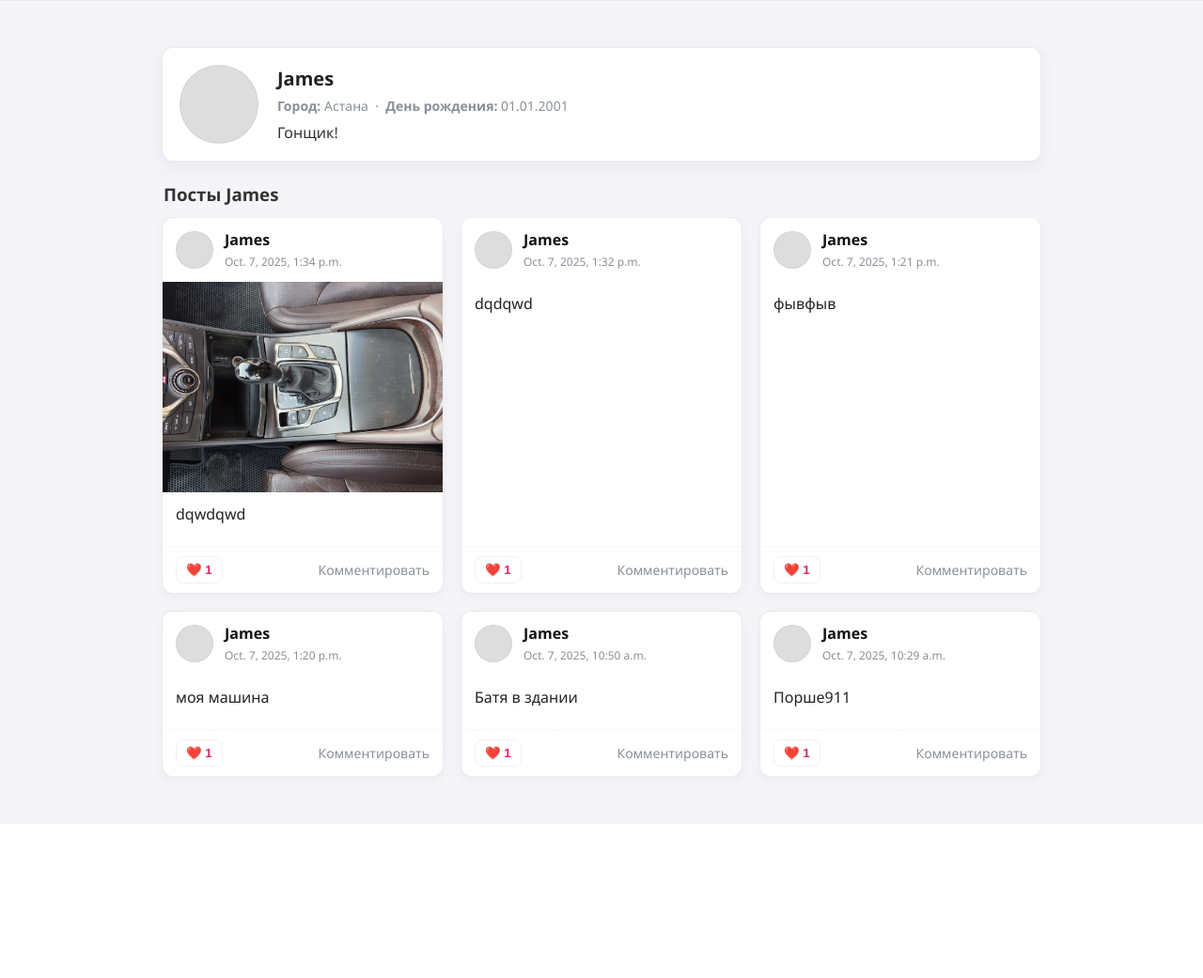
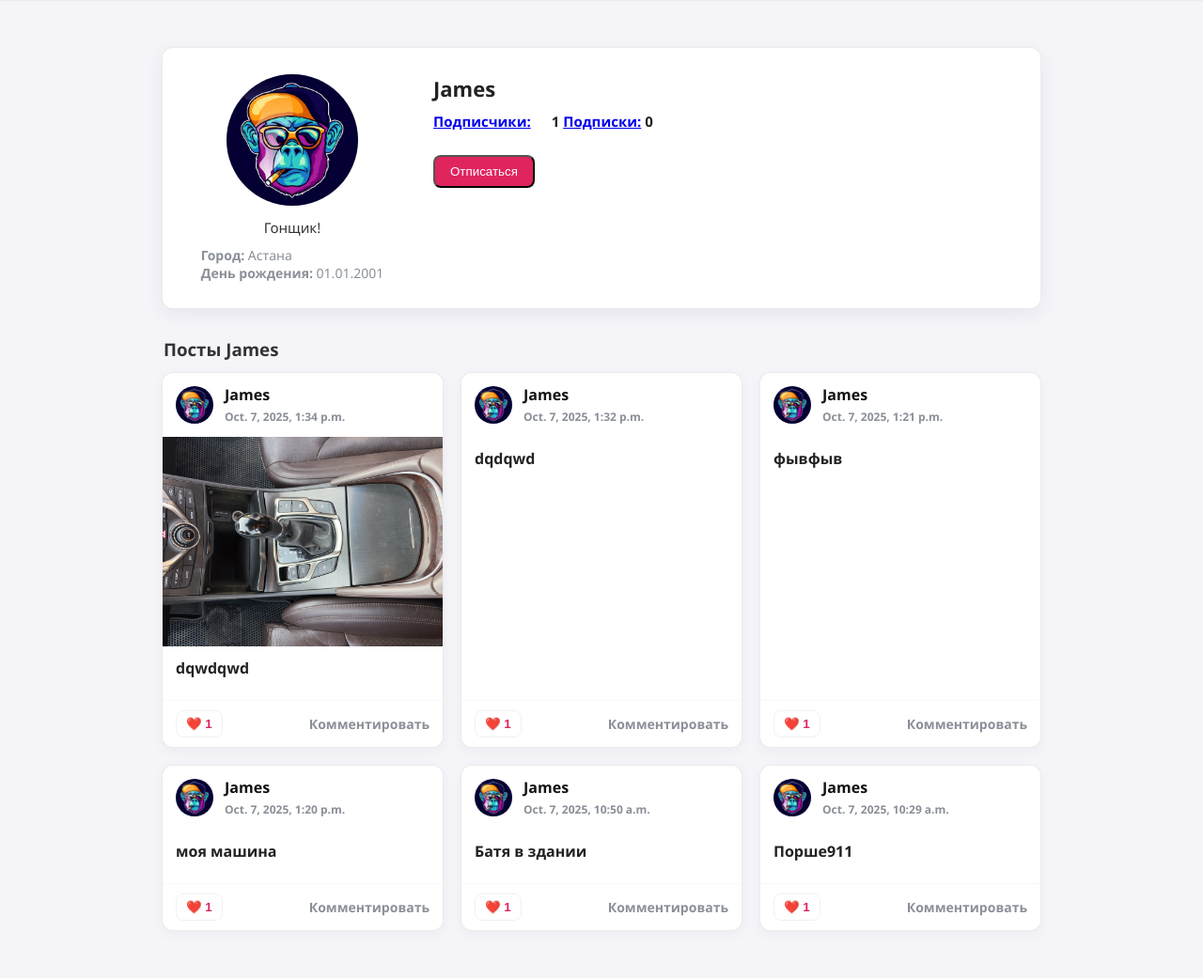
Before and after one commit to shakhzotm/minisocial, a Django app: a page that uses blog/templates/profile.html in a window 1280 px wide. Shown: the part 52-1093 px from the top of the page at 94% size. Before the commit the page ends 889 px from the top, so only its background shows below. Run offline with Django 5.2, Linux system fonts and the light colour scheme; a user stored in the database is signed in; data comes from the database, SQL or seed files in the repository; both versions use the stored data as it was after the commit.

Commit message:
Обновил шаблон followers_list и стили профиля

```diff
--- a/blog/forms.py
+++ b/blog/forms.py
@@ -4,7 +4,7 @@
 class ProfileForm(forms.ModelForm):
     class Meta:
         model = Profile
-        fields = ['bio', 'city', 'birth_date']
+        fields = ['bio', 'city', 'birth_date', 'avatar']
 
 
 class PostForm(forms.ModelForm):
--- a/blog/templates/profile.html
+++ b/blog/templates/profile.html
@@ -4,185 +4,245 @@
   <meta charset="UTF-8" />
   <title>Профиль {{ profile_user.username }}</title>
   <style>
-    :root{
-      --bg:#f4f4f9;
-      --card-bg:#ffffff;
-      --muted:#8a8f98;
-      --accent:#007bff;
-      --danger:#e0245e;
-      --border:rgba(0,0,0,0.08);
-      --shadow: 0 6px 20px rgba(24,39,75,0.06);
-      --radius:12px;
+    :root {
+      --bg: #f4f4f9;
+      --card-bg: #ffffff;
+      --muted: #8a8f98;
+      --accent: #007bff;
+      --danger: #e0245e;
+      --border: rgba(0, 0, 0, 0.08);
+      --shadow: 0 6px 20px rgba(24, 39, 75, 0.06);
+      --radius: 12px;
     }
 
-    *{box-sizing:border-box}
-    body{
+    * { box-sizing: border-box; }
+
+    body {
       font-family: "Segoe UI", Roboto, Arial, sans-serif;
-      background:var(--bg);
-      margin:0;
-      color:#222;
-      -webkit-font-smoothing:antialiased;
+      background: var(--bg);
+      margin: 0;
+      color: #222;
+      -webkit-font-smoothing: antialiased;
     }
 
-    header{
-      background:var(--card-bg);
-      padding:14px 28px;
-      display:flex;
-      align-items:center;
-      justify-content:space-between;
-      box-shadow:0 1px 0 rgba(0,0,0,0.04);
-      position:sticky;
-      top:0;
-      z-index:50;
-    }
-    header h1{margin:0;font-size:18px;color:#111}
-    header nav a{color:var(--accent); text-decoration:none; margin-left:14px; font-weight:500}
-    header nav a:hover{text-decoration:underline}
-
-    main{
-      max-width:980px;
-      margin:28px auto;
-      padding:22px;
+    header {
+      background: var(--card-bg);
+      padding: 14px 28px;
+      display: flex;
+      align-items: center;
+      justify-content: space-between;
+      box-shadow: 0 1px 0 rgba(0, 0, 0, 0.04);
+      position: sticky;
+      top: 0;
+      z-index: 50;
     }
 
-    /* профиль */
-    .profile-card{
-      display:flex;
-      gap:20px;
-      align-items:center;
-      background:var(--card-bg);
-      border:1px solid var(--border);
-      border-radius:var(--radius);
-      padding:18px;
-      box-shadow: var(--shadow);
-      margin-bottom:22px;
+    header h1 { margin: 0; font-size: 18px; color: #111; }
+    header nav a {
+      color: var(--accent);
+      text-decoration: none;
+      margin-left: 14px;
+      font-weight: 500;
+    }
+    header nav a:hover { text-decoration: underline; }
+
+    main {
+      max-width: 980px;
+      margin: 28px auto;
+      padding: 22px;
     }
 
-    .profile-avatar{
-      width:84px;
-      height:84px;
-      border-radius:50%;
-      background:#ddd;
-      background-size:cover;
-      background-position:center;
-      flex:0 0 84px;
-      border:1px solid rgba(0,0,0,0.05);
+    /* ---------- ПРОФИЛЬ ---------- */
+    .profile-card {
+      display: flex;
+      gap: 40px;
+      background: var(--card-bg);
+      border: 1px solid var(--border);
+      border-radius: var(--radius);
+      padding: 28px;
+      box-shadow: var(--shadow);
+      margin-bottom: 30px;
+      align-items: flex-start;
     }
 
-    .profile-info h2{margin:0 0 6px 0; font-size:20px}
-    .profile-meta{color:var(--muted); font-size:14px; margin-bottom:8px}
-    .profile-bio{margin:6px 0 0 0; color:#333; line-height:1.4}
+    .profile-left {
+      display: flex;
+      flex-direction: column;
+      align-items: center;
+      width: 220px;
 
-    .edit-link{
-      margin-top:10px;
-      display:inline-block;
-      padding:8px 14px;
-      background:var(--accent);
-      color:#fff;
-      border-radius:8px;
-      text-decoration:none;
-      font-weight:600;
-    }
-    .edit-link:hover{background:#0062d6}
-
-    /* сетка постов */
-    .posts-grid{
-      display:grid;
-      grid-template-columns: repeat(auto-fit, minmax(300px, 1fr));
-      gap:18px;
     }
 
-    .post-card{
-      background:var(--card-bg);
-      border:1px solid var(--border);
-      border-radius:12px;
-      overflow:hidden;
-      box-shadow: 0 4px 14px rgba(22,28,45,0.04);
-      transition: transform .15s ease, box-shadow .15s ease;
-      display:flex;
-      flex-direction:column;
-    }
-    .post-card:hover{
-      transform: translateY(-6px);
-      box-shadow: 0 12px 30px rgba(22,28,45,0.08);
+    .profile-avatar {
+      width: 140px;
+      height: 140px;
+      border-radius: 50%;
+      background: #ddd;
+      background-size: cover;
+      background-position: center;
+      border: 2px solid rgba(0, 0, 0, 0.05);
     }
 
-    .post-top{
-      display:flex;
-      align-items:center;
-      gap:12px;
-      padding:12px 14px;
-    }
-    .post-top .mini-avatar{
-      width:40px; height:40px; border-radius:50%;
-      background:#ddd; background-size:cover; background-position:center;
-      border:1px solid rgba(0,0,0,0.04);
-      flex:0 0 40px;
-    }
-    .post-author{font-weight:700; color:#111; text-decoration:none}
-    .post-author:hover{text-decoration:underline}
-    .post-time{color:var(--muted); font-size:12px}
+    .profile-bio {
+      margin-top: 12px;
+      color: #333;
+      line-height: 1.5;
+      font-size: 15px;
+      word-break: break-word;
 
-    .post-media{
-      width:100%;
-      background:#fafafa;
-      display:block;
-      max-height:360px;
-      overflow:hidden;
-    }
-    .post-media img{
-      display:block;
-      width:100%;
-      height:100%;
-      object-fit:cover;
     }
 
-    .post-body{padding:12px 14px; flex:1}
-    .post-text{margin:0 0 10px 0; color:#222; line-height:1.45}
-    .post-actions{
-      display:flex;
-      align-items:center;
-      justify-content:space-between;
-      gap:10px;
-      padding:10px 14px;
-      border-top:1px solid rgba(0,0,0,0.03);
-      background:linear-gradient(180deg, rgba(255,255,255,0.02), rgba(255,255,255,0));
+    .profile-meta {
+      margin-top: 8px;
+      color: var(--muted);
+      font-size: 14px;
     }
 
-    .like-btn{
-      background:none;
-      border:1px solid rgba(0,0,0,0.06);
-      padding:6px 10px;
-      border-radius:8px;
-      cursor:pointer;
-      color:var(--danger);
-      font-weight:600;
-      display:inline-flex;
-      align-items:center;
-      gap:8px;
-    }
-    .like-btn:hover{transform:scale(1.03)}
-
-    .comments-link{
-      color:var(--muted);
-      text-decoration:none;
-      font-size:14px;
+    .profile-right {
+      flex: 1;
     }
 
-    .no-posts{
-      padding:20px;
-      text-align:center;
-      color:var(--muted);
+    .profile-right h2 {
+      margin: 0;
+      font-size: 22px;
+      font-weight: 700;
     }
 
-    @media (max-width:640px){
-      .profile-card{flex-direction:column; align-items:flex-start}
-      .profile-avatar{width:72px;height:72px}
+    .follow-stats {
+      display: flex;
+      gap: 22px;
+      font-size: 15px;
+      margin-top: 10px;
+    }
+
+    .follow-stats span strong {
+      color: #111;
+    }
+
+    .edit-link {
+      margin-top: 16px;
+      display: inline-block;
+      padding: 8px 16px;
+      background: var(--accent);
+      color: #fff;
+      border-radius: 8px;
+      text-decoration: none;
+      font-weight: 600;
+      transition: background 0.2s ease;
+    }
+    .edit-link:hover { background: #0062d6; }
+
+    /* ---------- ПОСТЫ ---------- */
+    .posts-grid {
+      display: grid;
+      grid-template-columns: repeat(auto-fit, minmax(300px, 1fr));
+      gap: 18px;
+    }
+
+    .post-card {
+      background: var(--card-bg);
+      border: 1px solid var(--border);
+      border-radius: 12px;
+      overflow: hidden;
+      box-shadow: 0 4px 14px rgba(22, 28, 45, 0.04);
+      transition: transform .15s ease, box-shadow .15s ease;
+      display: flex;
+      flex-direction: column;
+    }
+    .post-card:hover {
+      transform: translateY(-6px);
+      box-shadow: 0 12px 30px rgba(22, 28, 45, 0.08);
+    }
+
+    .post-top {
+      display: flex;
+      align-items: center;
+      gap: 12px;
+      padding: 12px 14px;
+    }
+
+    .mini-avatar {
+      width: 40px;
+      height: 40px;
+      border-radius: 50%;
+      background: #ddd;
+      background-size: cover;
+      background-position: center;
+      border: 1px solid rgba(0, 0, 0, 0.04);
+      flex: 0 0 40px;
+    }
+
+    .post-author { font-weight: 700; color: #111; text-decoration: none; }
+    .post-author:hover { text-decoration: underline; }
+    .post-time { color: var(--muted); font-size: 12px; }
+
+    .post-media img {
+      display: block;
+      width: 100%;
+      height: auto;
+      object-fit: cover;
+    }
+
+    .post-body { padding: 12px 14px; flex: 1; }
+    .post-text { margin: 0 0 10px 0; color: #222; line-height: 1.45; }
+
+    .post-actions {
+      display: flex;
+      align-items: center;
+      justify-content: space-between;
+      padding: 10px 14px;
+      border-top: 1px solid rgba(0, 0, 0, 0.03);
+    }
+
+    .like-btn {
+      background: none;
+      border: 1px solid rgba(0, 0, 0, 0.06);
+      padding: 6px 10px;
+      border-radius: 8px;
+      cursor: pointer;
+      color: var(--danger);
+      font-weight: 600;
+      display: inline-flex;
+      align-items: center;
+      gap: 8px;
+    }
+
+    .like-btn:hover { transform: scale(1.03); }
+
+    .comments-link {
+      color: var(--muted);
+      text-decoration: none;
+      font-size: 14px;
+    }
+
+    .no-posts {
+      padding: 20px;
+      text-align: center;
+      color: var(--muted);
+    }
+
+    @media (max-width: 700px) {
+      .profile-card {
+        flex-direction: column;
+        align-items: center;
+        text-align: center;
+      }
+
+      .profile-left {
+        width: 100%;
+      }
+
+      .follow-stats {
+        justify-content: center;
+      }
+
+      .edit-link {
+        align-self: center;
+      }
     }
   </style>
 </head>
 <body>
-
 <header>
   <h1>Профиль {{ profile_user.username }}</h1>
   <nav>
@@ -193,28 +253,55 @@
 </header>
 
 <main>
-  <!-- профиль -->
   <div class="profile-card">
-    <div class="profile-avatar"
-         {% if profile.avatar %}
-           style="background-image: url('{{ profile.avatar.url }}');"
-         {% endif %}></div>
+    <!-- Левая часть -->
+    <div class="profile-left">
+      <div class="profile-avatar"
+           {% if profile.avatar %}
+             style="background-image: url('{{ profile.avatar.url }}');"
+           {% endif %}>
+      </div>
 
-    <div class="profile-info">
+      <div class="profile-bio">{{ profile.bio|default:"Пока ничего не написано." }}</div>
+      <div class="profile-meta">
+        <strong>Город:</strong> {{ profile.city|default:"—" }}<br>
+        <strong>День рождения:</strong> {{ profile.birth_date|date:"d.m.Y"|default:"—" }}
+      </div>
+    </div>
+
+    <!-- Правая часть -->
+    <div class="profile-right">
       <h2>{{ profile_user.get_full_name|default:profile_user.username }}</h2>
-      <div class="profile-meta">
-        <span><strong>Город:</strong> {{ profile.city|default:"—" }}</span> &nbsp;·&nbsp;
-        <span><strong>День рождения:</strong> {{ profile.birth_date|date:"d.m.Y"|default:"—" }}</span>
+      <div class="follow-stats">
+        <a href="{% url 'followers' username=profile_user%}"><strong>Подписчики:</a> {{ profile_user.followers.count }}</span>
+        <a href="{% url 'followers' username=profile_user%}"><strong>Подписки:</a> {{ profile_user.following.count }}</span>
       </div>
-      <div class="profile-bio">{{ profile.bio|default:"Пока ничего не написано." }}</div>
 
       {% if request.user == profile_user %}
         <a class="edit-link" href="{% url 'profile_edit' profile_user.username %}">Редактировать профиль</a>
       {% endif %}
+
+      {% if user != profile_user %}
+    {# Проверяем, подписан ли текущий пользователь на этот профиль #}
+
+    {% if is_following %}
+        {# 1. Если ПОДПИСАН, показываем кнопку "Отписаться" (UNFOLLOW) #}
+        <form action="{% url 'unfollow_user' username=profile_user.username %}" method="post" style="display:inline-block; margin-top:10px;">
+            {% csrf_token %}
+            <button type="submit" class="edit-link" style="background: #e0245e; font-weight: 500;">Отписаться</button>
+        </form>
+    {% else %}
+        {# 2. Если НЕ ПОДПИСАН, показываем кнопку "Подписаться" (FOLLOW) #}
+        <form action="{% url 'follow_user' username=profile_user.username %}" method="post" style="display:inline-block; margin-top:10px;">
+            {% csrf_token %}
+            <button type="submit" class="edit-link">Подписаться</button>
+        </form>
+    {% endif %}
+
+{% endif %}
     </div>
   </div>
 
-  <!-- посты -->
   <h3 style="margin:6px 0 12px 2px; color:#333;">Посты {{ profile_user.username }}</h3>
 
   {% if posts %}
@@ -225,7 +312,8 @@
             <div class="mini-avatar"
                  {% if post.author.profile.avatar %}
                    style="background-image: url('{{ post.author.profile.avatar.url }}');"
-                 {% endif %}></div>
+                 {% endif %}>
+            </div>
             <div>
               <a href="{% url 'profile' post.author.username %}" class="post-author">{{ post.author.username }}</a><br>
               <span class="post-time">{{ post.created_at }}</span>
@@ -249,7 +337,6 @@
               {% csrf_token %}
               <button type="submit" class="like-btn">❤️ {{ post.total_likes }}</button>
             </form>
-
             <a class="comments-link" href="{% url 'post_detail' post.id %}#comments">Комментировать</a>
           </div>
         </div>
@@ -258,7 +345,6 @@
   {% else %}
     <div class="no-posts">Постов пока нет 🙃</div>
   {% endif %}
-
 </main>
 </body>
 </html>
--- a/blog/views.py
+++ b/blog/views.py
@@ -3,10 +3,11 @@
 from django.contrib.auth import authenticate, login, logout
 from django.contrib.auth.decorators import login_required
 from django.contrib.auth.models import User
-from .models import Post, Comment, Coinshakhzot, Profile
+from .models import Post, Comment, Coinshakhzot, Profile, Follow
 from django.contrib import messages
 from .forms import ProfileForm, PostForm
 from django.http import HttpResponse, HttpResponseForbidden
+from django.db.utils import IntegrityError
 # Create your views here.
 def helloword(request):
 	return HttpResponse('Hello, Братишка')
@@ -104,10 +105,15 @@
 
 @login_required
 def profile_view(request, username):
-    user = get_object_or_404(User, username=username)
-    profile = user.profile
-    posts = Post.objects.all().filter(author=user).order_by('-created_at')
-    return render(request, 'profile.html', {'profile': profile, 'posts': posts, 'profile_user': user})
+    user = request.user
+    profile_user = get_object_or_404(User, username=username)
+    profile = profile_user.profile
+    posts = Post.objects.all().filter(author=profile_user).order_by('-created_at')
+
+    is_following = False
+    if user.is_authenticated:
+        is_following = user.following.filter(followed=profile_user).exists()
+    return render(request, 'profile.html', {'profile': profile, 'posts': posts, 'profile_user': profile_user, 'user': user, 'is_following': is_following})
 
 
 @login_required
@@ -119,7 +125,7 @@
     profile = user.profile
 
     if request.method == 'POST':
-        form = ProfileForm(request.POST, instance=profile)
+        form = ProfileForm(request.POST, request.FILES, instance=profile)
         if form.is_valid():
             form.save()
             return redirect('profile', username=request.user.username)
@@ -141,3 +147,43 @@
     else:
         form = PostForm()
     return render(request, 'create_post.html', {'form': form})
+
+@login_required
+def follow_user(request, username):
+    user_to_follow = get_object_or_404(User, username=username)
+
+    if request.user == user_to_follow:
+        messages.error(request, 'Вы не можете подписаться на самого себя!')
+        return redirect('profile', username=username)
+
+    if request.method=='POST':
+        try:
+            Follow.objects.create(follower=request.user, followed=user_to_follow)
+            messages.success(request, f"Вы подписались на {username}")
+        except IntegrityError:
+            messages.warning(request, f"Вы уже подписаны на {username}")
+
+    return redirect('profile', username=username)
+
+
+@login_required
+def unfollow_user(request, username):
+    user_to_unfollow = get_object_or_404(User, username=username)
+
+    if request.method=='POST':
+        Follow.objects.filter(
+            follower=request.user,
+            followed=user_to_unfollow
+            ).delete()
+
+        messages.success(request, f"Вы отписались от {username}")
+    return redirect('profile', username=username)
+
+
+
+@login_required
+def followers(request, username):
+    profile_user = get_object_or_404(User, username=username)
+    followers = User.objects.filter(following__followed=profile_user)
+    following = User.objects.filter(followers__follower=profile_user)
+    return render(request, 'followers_list.html', {'followers':followers, 'following':following})
--- a/myproject/urls.py
+++ b/myproject/urls.py
@@ -19,6 +19,9 @@
     path('accounts/profile/<str:username>/edit/', views.profile_edit, name='profile_edit'),
     path('accounts/profile/<str:username>/', views.profile_view, name='profile'),
     path('create', views.create_post, name='create_post'),
+    path('user/<str:username>/follow/', views.follow_user, name='follow_user'),
+    path('user/<str:username>/unfollow/', views.unfollow_user, name='unfollow_user'),
+    path('user/<str:username>/followers/', views.followers, name='followers'),
 
 
 ]
```
Also changed, not shown: blog/models.py (+24 -1 lines), blog/templates/followers_list.html (added, +178 -0 lines), blog/templates/post_list.html (+16 -2 lines), blog/migrations/0008_profile_avatar.py (added), blog/migrations/0009_alter_profile_avatar_follow.py (added), blog/templates/create_post.html (line endings or trailing spaces), db.sqlite3, media/avatars/833252.jpg (added), media/avatars/prikolnaya-avatarka-dlya-patsanov.jpg (added).
